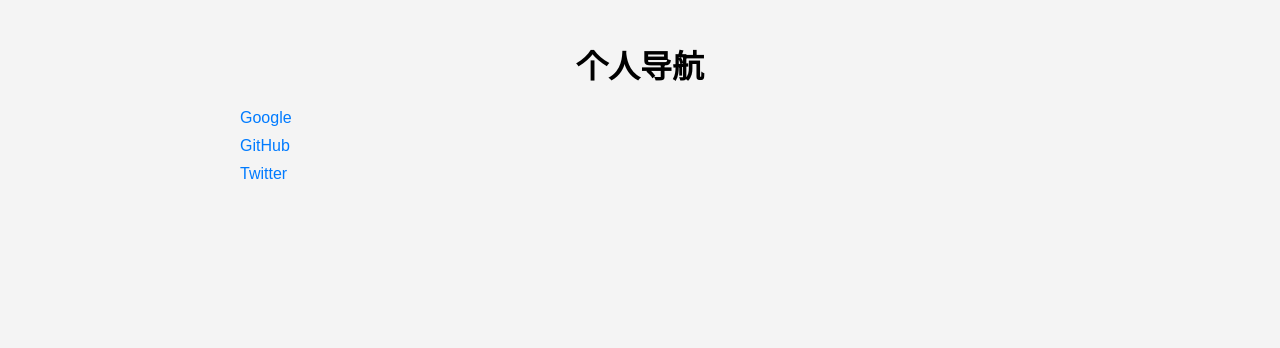
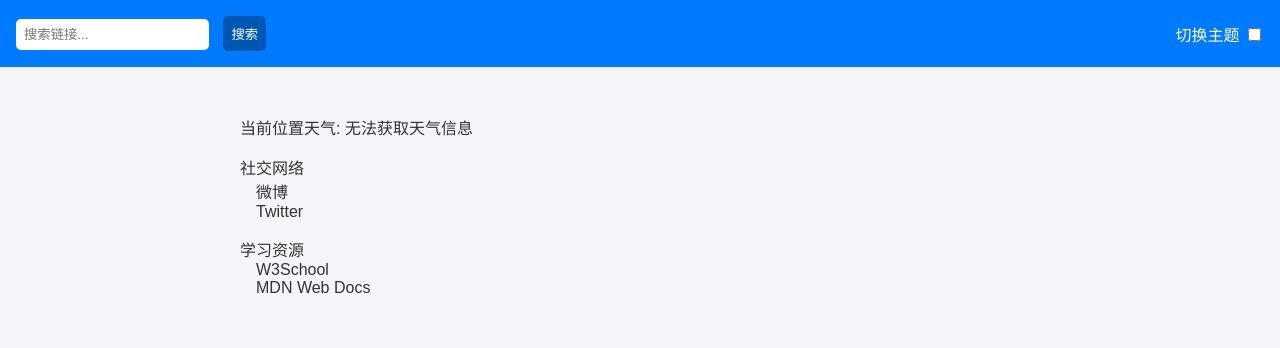
Before and after one commit to xiaodanbin/xiaodanbin.github.io, a plain HTML site: page index.html in a window 1280 px wide. Drawn offline with Linux system fonts and the light colour scheme; no server answers.

Commit message:
test 复杂的html

```diff
--- a/index.html
+++ b/index.html
@@ -1,48 +1,149 @@
 <!DOCTYPE html>
-<html>
+<html lang="zh-CN">
 <head>
 <meta charset="UTF-8">
-  <title>个人导航</title>
+<meta name="viewport" content="width=device-width, initial-scale=1.0">
+<title>多功能个人导航页</title>
 <style>
-    body {
-      font-family: Arial, sans-serif;
+  body, html {
     margin: 0;
     padding: 0;
-      background-color: #f4f4f4;
+    font-family: 'Arial', sans-serif;
+    background-color: #f4f4f9;
+    color: #333;
+    transition: background-color 0.5s, color 0.5s;
   }
-    .container {
+
+  body.dark-mode {
+    background-color: #333;
+    color: #f4f4f9;
+  }
+
+  header {
+    background-color: #007BFF;
+    padding: 1rem;
+    color: white;
+    display: flex;
+    justify-content: space-between;
+    align-items: center;
+  }
+
+  .search-bar input, .search-bar button {
+    padding: 0.5rem;
+    border: none;
+    outline: none;
+    border-radius: 5px;
+  }
+
+  .search-bar button {
+    background-color: #0056b3;
+    color: white;
+    cursor: pointer;
+    margin-left: 10px;
+  }
+
+  .theme-switcher label, .theme-switcher input {
+    cursor: pointer;
+  }
+
+  main {
+    padding: 2rem;
     max-width: 800px;
-      margin: 0 auto;
-      padding: 20px;
+    margin: auto;
   }
-    h1 {
-      text-align: center;
-    }
-    ul {
-      list-style-type: none;
+
+  nav ul {
+    list-style: none;
     padding: 0;
   }
-    li {
-      margin: 10px 0;
+
+  nav li.category {
+    margin-bottom: 1rem;
   }
-    a {
+
+  nav li.category > ul {
+    margin-left: 1rem;
+  }
+
+  nav a {
     text-decoration: none;
-      color: #007BFF;
+    color: inherit;
+    transition: color 0.3s;
   }
-    a:hover {
-      text-decoration: underline;
+
+  nav a:hover {
+    color: #0056b3;
   }
 </style>
 </head>
 <body>
-  <div class="container">
-    <h1>个人导航</h1>
+<header>
+  <div class="search-bar">
+    <input type="text" id="searchInput" placeholder="搜索链接...">
+    <button onclick="searchLinks()">搜索</button>
+  </div>
+  <div class="theme-switcher">
+    <label for="themeSwitch">切换主题</label>
+    <input type="checkbox" id="themeSwitch" />
+  </div>
+</header>
+<main>
+  <section id="weatherWidget">
+    <p>当前位置天气: <span id="weatherStatus">加载中...</span></p>
+  </section>
+  <nav>
+    <ul id="navList">
+      <li class="category">社交网络
         <ul>
-      <li><a href="https://google.com" target="_blank">Google</a></li>
-      <li><a href="https://github.com" target="_blank">GitHub</a></li>
+          <li><a href="https://weibo.com" target="_blank">微博</a></li>
           <li><a href="https://twitter.com" target="_blank">Twitter</a></li>
-      <!-- 添加更多链接 -->
         </ul>
-  </div>
+      </li>
+      <li class="category">学习资源
+        <ul>
+          <li><a href="https://w3school.com.cn" target="_blank">W3School</a></li>
+          <li><a href="https://developer.mozilla.org" target="_blank">MDN Web Docs</a></li>
+        </ul>
+      </li>
+      <!-- 更多类别... -->
+    </ul>
+  </nav>
+</main>
+
+<script>
+  document.getElementById('themeSwitch').addEventListener('change', function() {
+    document.body.classList.toggle('dark-mode');
+  });
+
+  function searchLinks() {
+    const query = document.getElementById('searchInput').value.toLowerCase();
+    const links = document.querySelectorAll('#navList a');
+
+    links.forEach(link => {
+      if (link.textContent.toLowerCase().includes(query)) {
+        link.style.display = '';
+      } else {
+        link.style.display = 'none';
+      }
+    });
+  }
+
+  // 假设使用OpenWeatherMap API获取天气
+  function getWeather() {
+    const apiKey = 'YOUR_API_KEY'; // 替换为你的API密钥
+    const url = `https://api.openweathermap.org/data/2.5/weather?q=Beijing&appid=${apiKey}&units=metric`;
+
+    fetch(url)
+      .then(response => response.json())
+      .then(data => {
+        document.getElementById('weatherStatus').textContent = `${data.main.temp}°C, ${data.weather[0].description}`;
+      })
+      .catch(() => {
+        document.getElementById('weatherStatus').textContent = '无法获取天气信息';
+      });
+  }
+
+  getWeather(); // 页面加载时获取天气
+</script>
 </body>
 </html>
```
Lines whose indentation alone changed are shown as unchanged.
